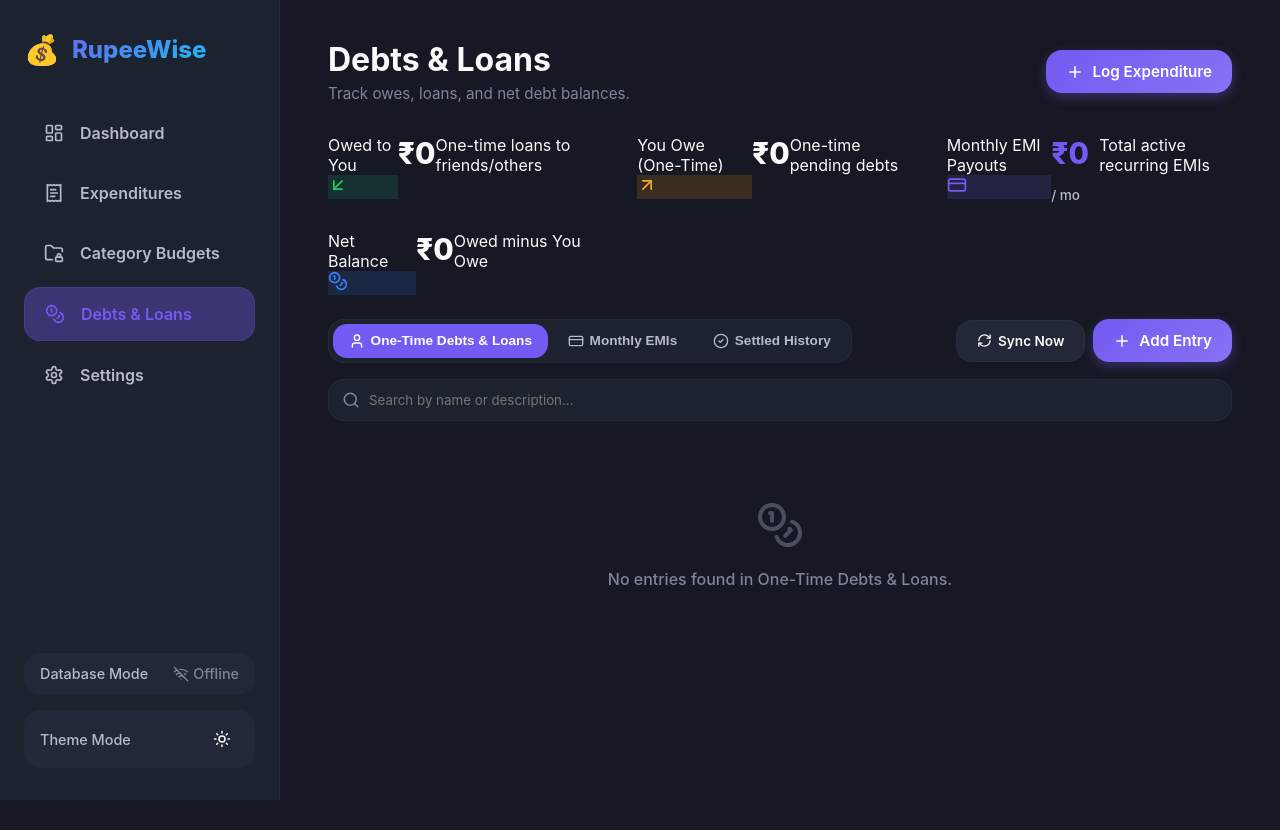
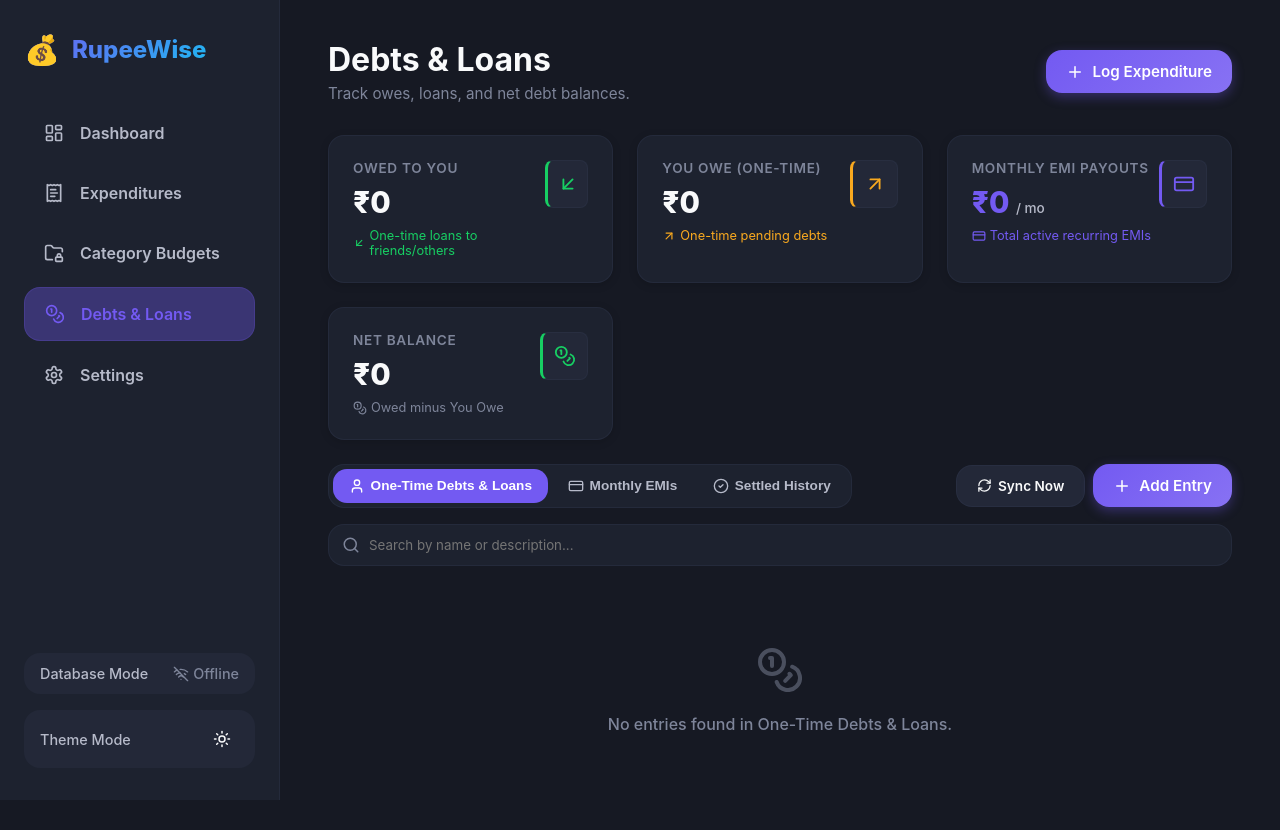
Before and after one commit to salihrdj/rupeewise, a React (Vite) app: page / in a window 1280 px wide. Both pictures are taken after a click on the button "Debts & Loans". Before the commit the page ends 800 px from the top, so only its background shows below. Built offline with nearby package versions, Linux system fonts and the light colour scheme.

Commit message:
fix: update metric card CSS classes in DebtTracker.jsx to match Dashboard card layout

```diff
--- a/src/components/DebtTracker.jsx
+++ b/src/components/DebtTracker.jsx
@@ -299,50 +299,60 @@ export default function DebtTracker({ debts = [], addDebt, updateDebt, deleteDeb
       {/* --- TOP SUMMARY CARDS --- */}
       <div className="metrics-grid">
 
-        <div className="metric-card">
-          <div className="metric-header">
-            <span className="metric-title">Owed to You</span>
-            <div className="metric-icon" style={{ backgroundColor: 'rgba(16, 185, 129, 0.15)', color: 'var(--success)' }}>
-              <ArrowDownLeft size={20} />
-            </div>
+        <div className="card metric-card">
+          <div className="metric-info">
+            <span className="metric-label">Owed to You</span>
+            <span className="metric-value text-success">{formatCurrency(metrics.owedToYou)}</span>
+            <span className="metric-subtext positive" style={{ color: 'var(--success)' }}>
+              <ArrowDownLeft size={14} /> One-time loans to friends/others
+            </span>
           </div>
-          <div className="metric-value text-success">{formatCurrency(metrics.owedToYou)}</div>
-          <div className="metric-subtitle">One-time loans to friends/others</div>
+          <div className="metric-icon-box" style={{ color: 'var(--success)', borderLeft: '3px solid var(--success)' }}>
+            <ArrowDownLeft size={22} />
+          </div>
         </div>
 
-        <div className="metric-card">
-          <div className="metric-header">
-            <span className="metric-title">You Owe (One-Time)</span>
-            <div className="metric-icon" style={{ backgroundColor: 'rgba(245, 158, 11, 0.15)', color: 'var(--warning)' }}>
-              <ArrowUpRight size={20} />
-            </div>
+        <div className="card metric-card">
+          <div className="metric-info">
+            <span className="metric-label">You Owe (One-Time)</span>
+            <span className="metric-value text-warning">{formatCurrency(metrics.youOwe)}</span>
+            <span className="metric-subtext negative" style={{ color: 'var(--warning)' }}>
+              <ArrowUpRight size={14} /> One-time pending debts
+            </span>
           </div>
-          <div className="metric-value text-warning">{formatCurrency(metrics.youOwe)}</div>
-          <div className="metric-subtitle">One-time pending debts</div>
+          <div className="metric-icon-box" style={{ color: 'var(--warning)', borderLeft: '3px solid var(--warning)' }}>
+            <ArrowUpRight size={22} />
+          </div>
         </div>
 
-        <div className="metric-card">
-          <div className="metric-header">
-            <span className="metric-title">Monthly EMI Payouts</span>
-            <div className="metric-icon" style={{ backgroundColor: 'rgba(99, 102, 241, 0.15)', color: 'var(--primary)' }}>
-              <CreditCard size={20} />
-            </div>
+        <div className="card metric-card">
+          <div className="metric-info">
+            <span className="metric-label">Monthly EMI Payouts</span>
+            <span className="metric-value" style={{ color: 'var(--primary)' }}>
+              {formatCurrency(metrics.totalMonthlyEmis)} <span style={{ fontSize: '0.85rem', fontWeight: 500, color: 'var(--text-secondary)' }}>/ mo</span>
+            </span>
+            <span className="metric-subtext" style={{ color: 'var(--primary)' }}>
+              <CreditCard size={14} /> Total active recurring EMIs
+            </span>
           </div>
-          <div className="metric-value" style={{ color: 'var(--primary)' }}>{formatCurrency(metrics.totalMonthlyEmis)} <span style={{ fontSize: '0.85rem', fontWeight: 500, color: 'var(--text-secondary)' }}>/ mo</span></div>
-          <div className="metric-subtitle">Total active recurring EMIs</div>
+          <div className="metric-icon-box" style={{ color: 'var(--primary)', borderLeft: '3px solid var(--primary)' }}>
+            <CreditCard size={22} />
+          </div>
         </div>
 
-        <div className="metric-card">
-          <div className="metric-header">
-            <span className="metric-title">Net Balance</span>
-            <div className="metric-icon" style={{ backgroundColor: 'rgba(59, 130, 246, 0.15)', color: '#3b82f6' }}>
-              <Coins size={20} />
-            </div>
+        <div className="card metric-card">
+          <div className="metric-info">
+            <span className="metric-label">Net Balance</span>
+            <span className={`metric-value ${metrics.netBalance >= 0 ? 'text-success' : 'text-danger'}`}>
+              {formatCurrency(metrics.netBalance)}
+            </span>
+            <span className="metric-subtext" style={{ color: 'var(--text-muted)' }}>
+              <Coins size={14} /> Owed minus You Owe
+            </span>
           </div>
-          <div className={`metric-value ${metrics.netBalance >= 0 ? 'text-success' : 'text-danger'}`}>
-            {formatCurrency(metrics.netBalance)}
+          <div className="metric-icon-box" style={{ color: metrics.netBalance >= 0 ? 'var(--success)' : 'var(--danger)', borderLeft: `3px solid ${metrics.netBalance >= 0 ? 'var(--success)' : 'var(--danger)'}` }}>
+            <Coins size={22} />
           </div>
-          <div className="metric-subtitle">Owed minus You Owe</div>
         </div>
 
       </div>
```
